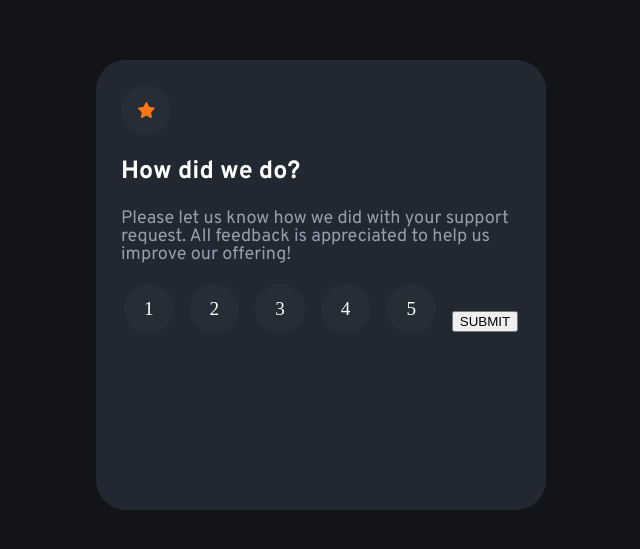
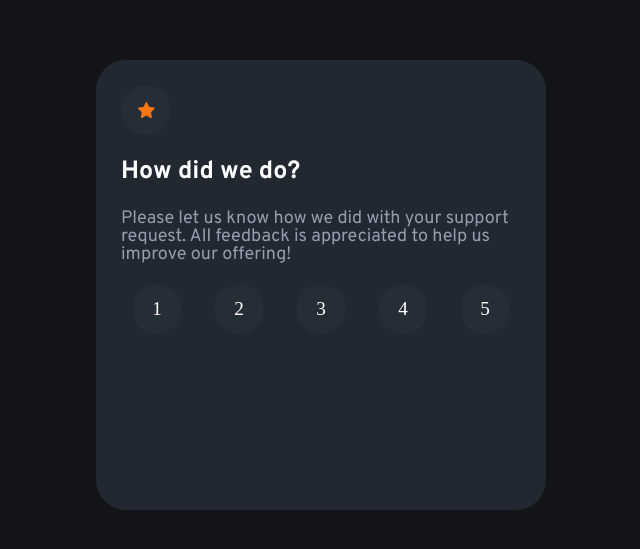
Before and after one commit to Ashura667/interactive-rating-component-main-react, a React (Create React App) app: page / in a window 1280 px wide. Shown: the part 115-664 px from the top of the page, without its empty margins (319-959 px from the left). Built offline with nearby package versions, Linux system fonts and the light colour scheme.

Commit message:
Modification et ajout des états, il faut rajouter les conditions pour éviter d'avoir 2 notes selectionné

```diff
--- a/src/Notationscale.js
+++ b/src/Notationscale.js
@@ -1,36 +1,29 @@
 import "./Notationscale.css";
 import {useState} from "react";
-var selected = null
 function Notationscale() {
-  let numbers = [1,2,3,4,5];
+  const [nombre, setnombre] = useState([{num:1, selected:false, id: "numero1"},
+    {num:2, selected:false, id: "numero2"},
+    {num:3, selected:false, id: "numero3"},
+    {num:4, selected:false, id: "numero4"},
+    {num:5, selected:false, id: "numero5"}]);
+
   const [state, setState] = useState(0);
 
   return (<section className="etst">
-    {numbers.map((item) => {
-      var test = 'numero'+item
-      return(<div id={test} onClick={() => {console.log(test);
-        var iddoc = document.getElementById(test);
-        if (selected ==null)
+    {nombre.map((item) => {
+      return(<div id={item.id} onClick={() => {setState(item.selected =true);
+        var iddoc = document.getElementById(item.id);
+        if (item.selected ===true)
         {
           iddoc.style.backgroundColor = "orange";
-          selected = test;
           setState(item)
+          nombre.filter((item) => {console.log(item)})
         }
         else {
-          var iddoc2 = document.getElementById(selected);
-          iddoc2.style.backgroundColor= "hsl(213, 19%, 18%)";
 
-          iddoc.style.backgroundColor = "orange";
-          selected = test;
-          setState(item)
 
         }
-        }} className="notation_number">{item}</div>)} )}
-    <button onClick={() => {if (state !==0)
-    {
-      console.log(state)
-    }
-    }} >SUBMIT</button>
+        }} className="notation_number">{item.num}</div>)} )}
   </section>)
 }
 export default Notationscale;
```
